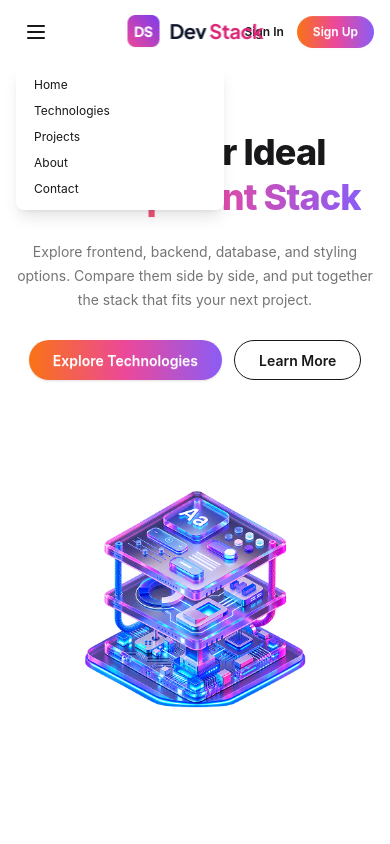
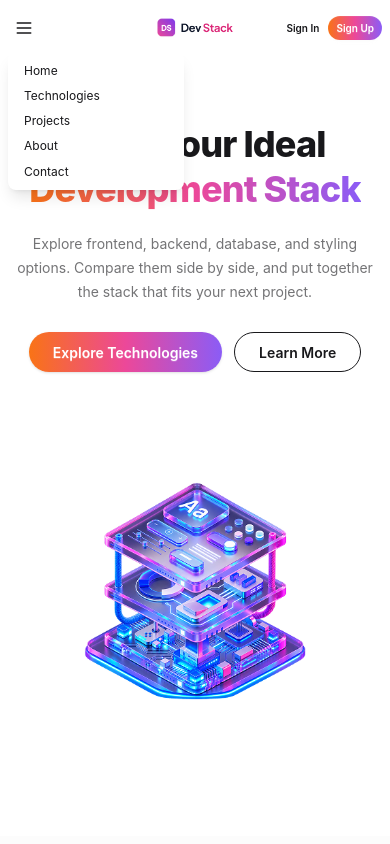
Before and after one commit to tamim-111/a-5, a React (Vite) app: page / in a window 390 px wide. Both pictures are taken after a click on the button 36 px from the left and 32 px from the top of the page. Shown: the top 844 px of the page. Built offline with nearby package versions, Linux system fonts and the light colour scheme.

Commit message:
fix(navbar): make it full responsive on small devices

```diff
--- a/src/components/Navbar/Navbar.tsx
+++ b/src/components/Navbar/Navbar.tsx
@@ -1,5 +1,3 @@
-// src/components/Navbar/Navbar.tsx
-
 import logo from "../../assets/images/logo-text.png";
 
 const navLinks = [
@@ -13,7 +11,7 @@ const navLinks = [
 const Navbar = () => {
     return (
         <header className="sticky top-0 z-50 bg-base-100">
-            <div className="navbar mx-auto min-h-16 max-w-7xl px-4 sm:px-6 lg:px-8">
+            <div className="navbar mx-auto min-h-14 max-w-7xl px-2 sm:min-h-16 sm:px-4 md:px-6 lg:px-8">
                 {/* Mobile Menu + Logo */}
                 <div className="navbar-start">
                     {/* Mobile Hamburger */}
@@ -21,12 +19,12 @@ const Navbar = () => {
                         <div
                             tabIndex={0}
                             role="button"
-                            className="btn btn-ghost btn-square"
+                            className="btn btn-ghost btn-square btn-sm"
                             aria-label="Open navigation menu"
                         >
                             <svg
                                 xmlns="http://www.w3.org/2000/svg"
-                                className="h-6 w-6"
+                                className="h-5 w-5 sm:h-6 sm:w-6"
                                 fill="none"
                                 viewBox="0 0 24 24"
                                 stroke="currentColor"
@@ -43,7 +41,7 @@ const Navbar = () => {
                         {/* Mobile Menu */}
                         <ul
                             tabIndex={-1}
-                            className="menu menu-sm dropdown-content z-50 mt-3 w-52 rounded-box bg-base-100 p-2 shadow-lg"
+                            className="menu menu-sm dropdown-content z-50 mt-2 w-44 rounded-box bg-base-100 p-1.5 text-sm shadow-lg sm:mt-3 sm:w-52 sm:p-2"
                         >
                             {navLinks.map((link) => (
                                 <li key={link.name}>
@@ -62,7 +60,7 @@ const Navbar = () => {
                         <img
                             src={logo}
                             alt="Dev Stack"
-                            className="h-9 w-auto"
+                            className="h-5 w-auto sm:h-7 md:h-9"
                         />
                     </a>
                 </div>
@@ -89,14 +87,14 @@ const Navbar = () => {
                 <div className="navbar-end gap-1 sm:gap-2">
                     <a
                         href="#sign-in"
-                        className="btn btn-ghost btn-sm px-2 sm:px-3"
+                        className="btn btn-ghost min-h-6 h-6 px-1 text-[10px] sm:min-h-8 sm:h-8 sm:btn-sm sm:px-3 sm:text-sm"
                     >
                         Sign In
                     </a>
 
                     <a
                         href="#sign-up"
-                        className="brand-gradient btn btn-sm rounded-full border-0 px-4 text-white hover:opacity-90"
+                        className="brand-gradient btn min-h-6 h-6 rounded-full border-0 px-2 text-[10px] text-white hover:opacity-90 sm:min-h-8 sm:h-8 sm:btn-sm sm:px-4 sm:text-sm"
                     >
                         Sign Up
                     </a>
```
